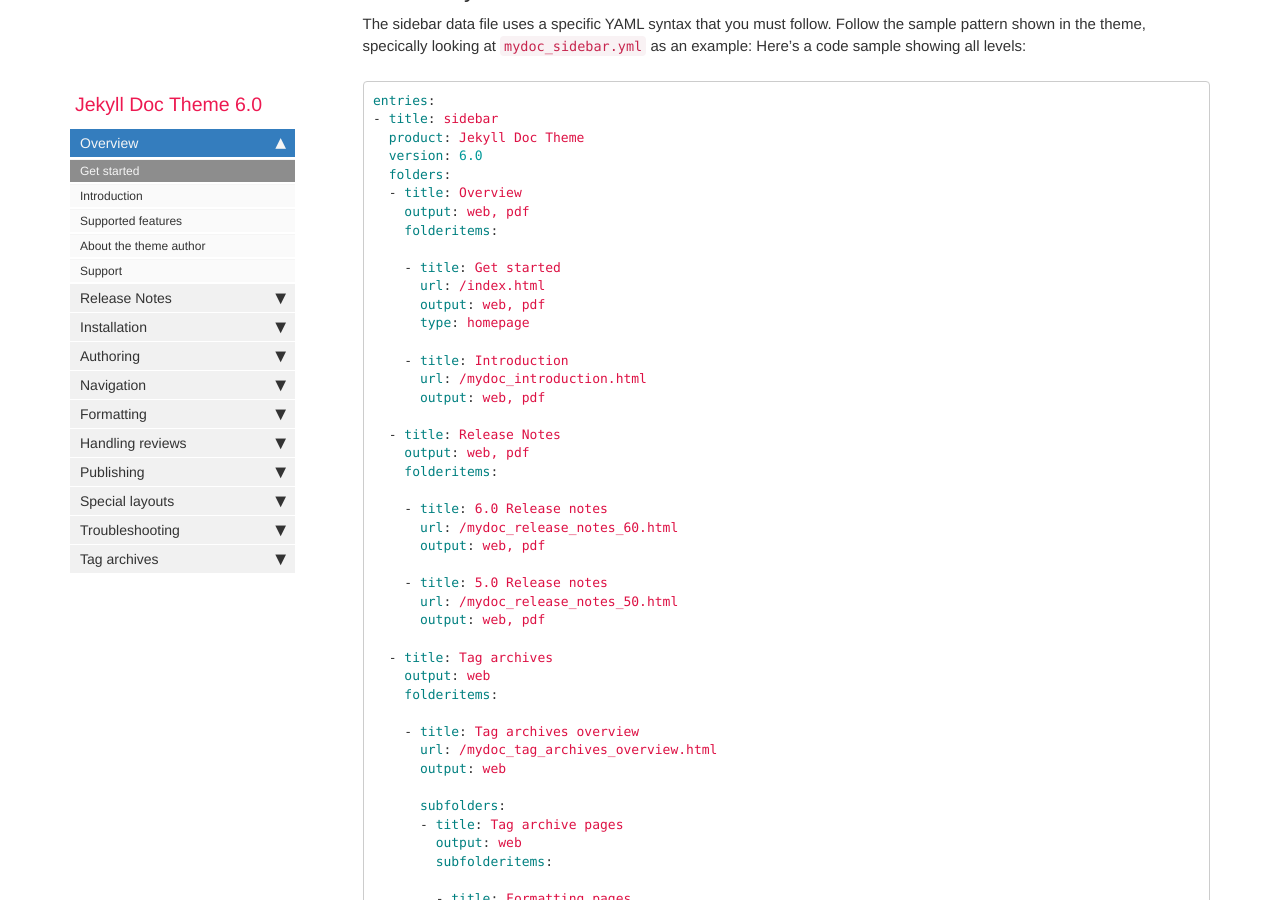
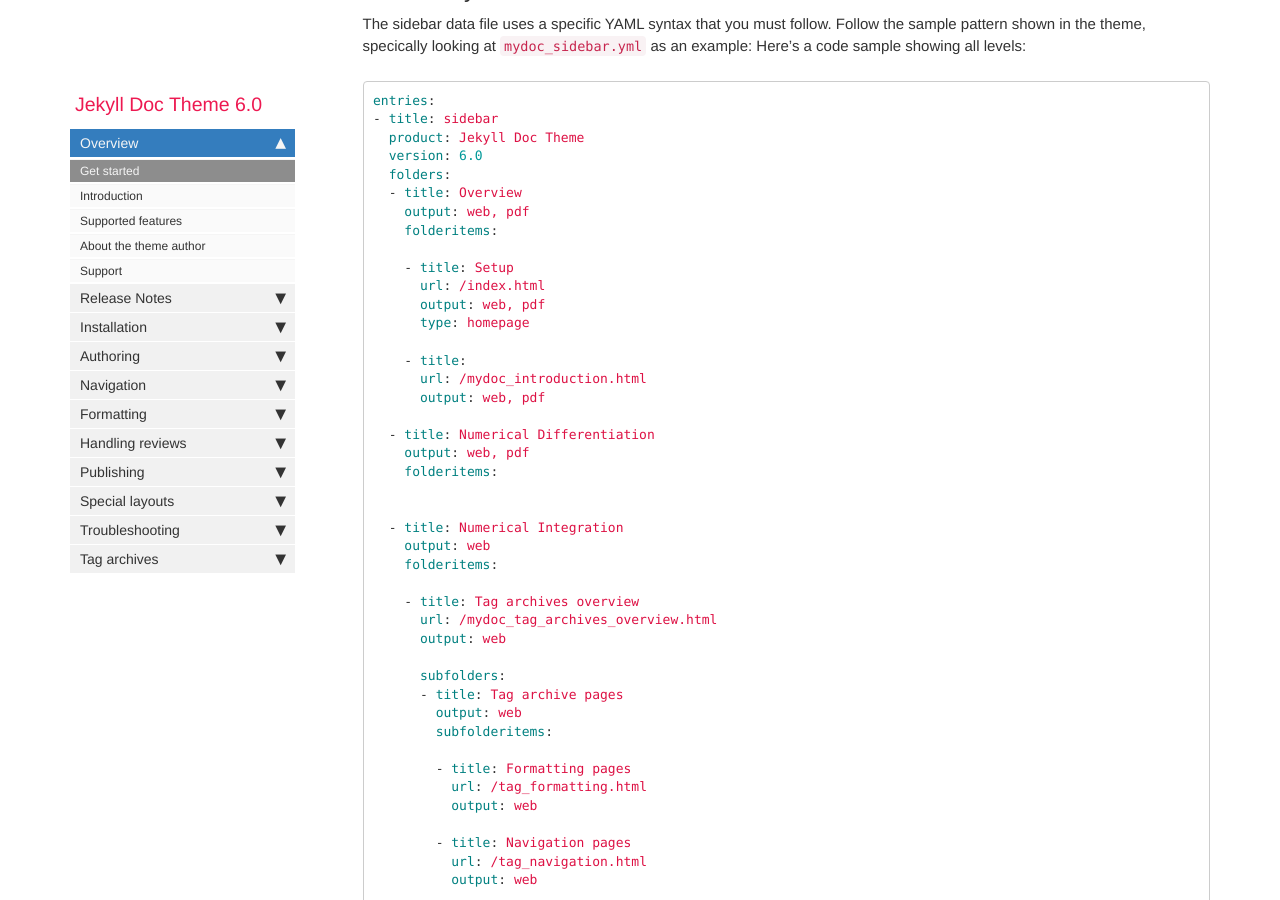
Before and after one commit to babaid/computational-physics, a Jekyll site: the page built from index.md, in a window 1280 px wide and 900 px high, scrolled down 4579 px. Built offline with Jekyll 4.4.1, drawn with Linux system fonts in a browser that asks for light colours; comment, search, counter and statistics services are not loaded.

Commit message:
Revert and start writing
Signed-off-by: Dezsö Babai <dezso.babai@tum.de>

````diff
--- a/index.md
+++ b/index.md
@@ -184,28 +184,21 @@
     output: web, pdf
     folderitems:
 
-    - title: Get started
+    - title: Setup
       url: /index.html
       output: web, pdf
       type: homepage
 
-    - title: Introduction
+    - title:
       url: /mydoc_introduction.html
       output: web, pdf
 
-  - title: Release Notes
+  - title: Numerical Differentiation
     output: web, pdf
     folderitems:
 
-    - title: 6.0 Release notes
-      url: /mydoc_release_notes_60.html
-      output: web, pdf
 
-    - title: 5.0 Release notes
-      url: /mydoc_release_notes_50.html
-      output: web, pdf
-
-  - title: Tag archives
+  - title: Numerical Integration
     output: web
     folderitems:
 
@@ -229,6 +222,7 @@
         - title: Content types pages
           url: /tag_content_types.html
           output: web
+
 ```
 
 Each `folder` or `subfolder` must contain a `title` and `output` property. Each `folderitem` or `subfolderitem` must contain a `title`, `url`, and `output` property.
@@ -409,15 +403,31 @@
 
 If you want to use an automated system for managing links, see [Automated Links][mydoc_hyperlinks.html#automatedlinks]. This approach automatically creates a list of Markdown references to simplify linking.
 
-<script>
-let tabData = [
-  { name: 'Julia', content: '// Julia code here you love u' },
-  { name: 'Python', content: '// Python code here :()' },
-  { name: 'Cpp', content: '// Cpp code here' }
-];
+<div class="tab">
+  <button class="tablinks" onclick="openTab(event, 'Julia')">Julia</button>
+  <button class="tablinks" onclick="openTab(event, 'Python')">Python</button>
+  <button class="tablinks" onclick="openTab(event, 'Cpp')">C++</button>
+</div>
 
-document.write(createTabs(tabData));
-</script>
+<!-- Tab content -->
+<div id="Julia" class="tabcontent">
+   <pre id="jl" class="code-block active">
+
+    // Julia code here
+    </pre>
+</div>
+
+<div id="Python" class="tabcontent">
+  <pre id="py" class="code-block active">
+    // Python code here
+    </pre>
+</div>
+
+<div id="Cpp" class="tabcontent">
+  <pre id="cpp" class="code-block active">
+    // Cpp code here
+    </pre>
+</div>
 
 
 ## Other instructions
--- a/js/code-block.js
+++ b/js/code-block.js
@@ -19,6 +19,8 @@
   evt.currentTarget.className += " active";
 }
 
+
+
 function createTabs(tabData) {
     let tabs = '';
     let content = '';
````
